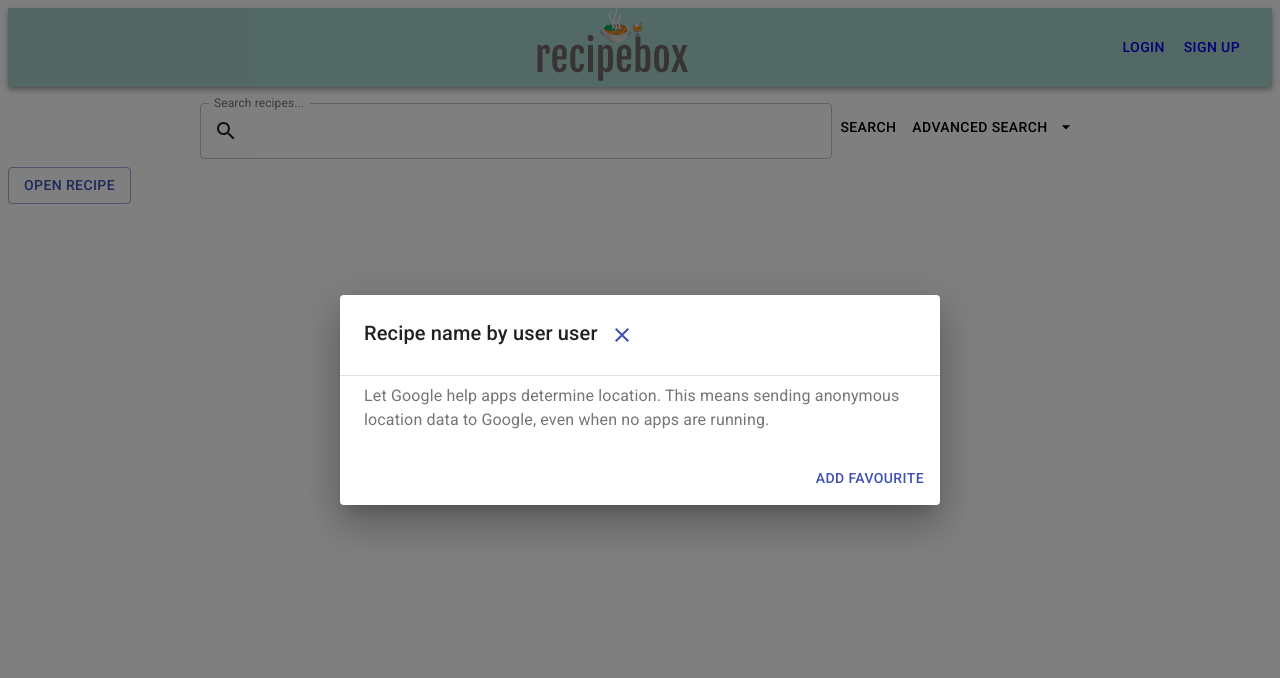
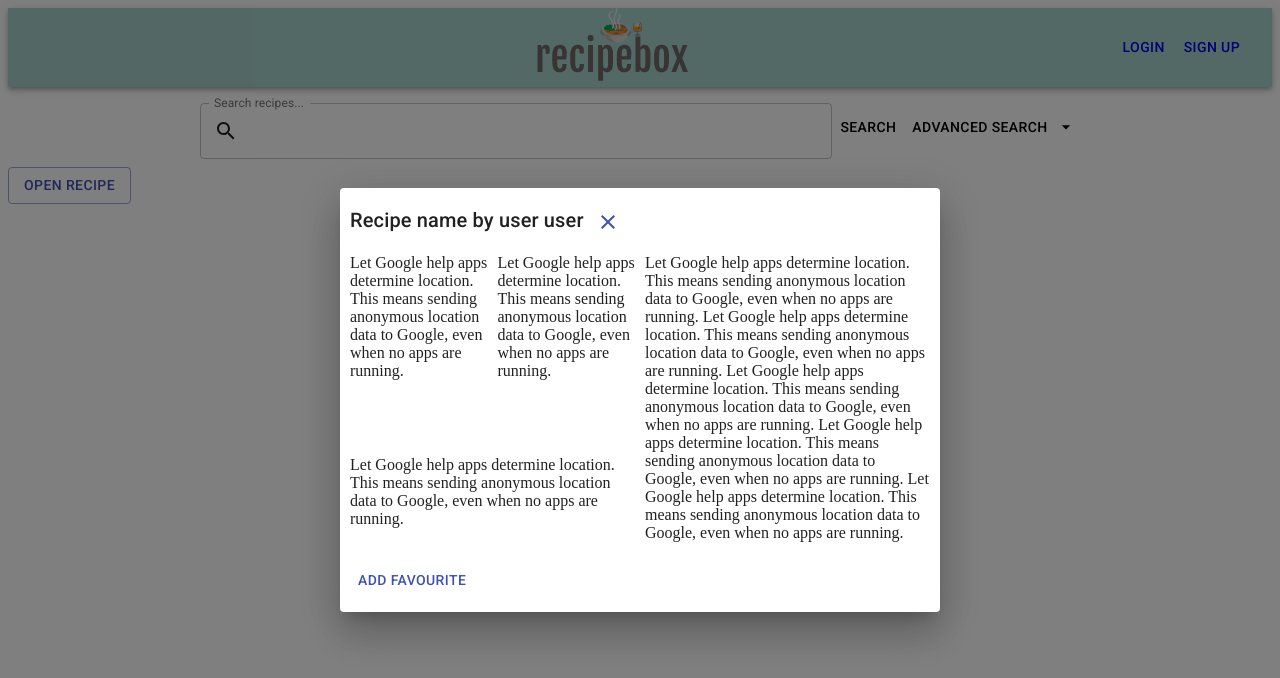
Before and after one commit to wuocci/recipes, a React (Create React App) app in the folder frontend/: page / in a window 1280 px wide. Both pictures are taken after a click on the button "OPEN RECIPE". Shown: the top 678 px of the page. Built offline with nearby package versions, Linux system fonts and the light colour scheme; the HTML template or start-up script is replaced by a standard one.

Commit message:
Fix some syntax and add a CSS-grid to recipeDialog

```diff
--- a/frontend/src/components/RecipeDialog.js
+++ b/frontend/src/components/RecipeDialog.js
@@ -10,7 +10,8 @@ import CloseIcon from '@material-ui/icons/Close';
 import IconButton from '@material-ui/core/IconButton';
 import Close from '@material-ui/icons/Close';
 
-export default function AlertDialog() {
+
+const AlertDialog = () => {
   const [open, setOpen] = React.useState(false);
 
   const handleClickOpen = () => {
@@ -26,6 +27,7 @@ export default function AlertDialog() {
       <Button variant="outlined" color="primary" onClick={handleClickOpen}>
         Open recipe
       </Button>
+
       <Dialog
         open={open}
         onClose={handleClose}
@@ -33,24 +35,54 @@ export default function AlertDialog() {
         aria-describedby="alert-dialog-description"
         className="recipe-dialog"
       >
-        <DialogTitle id="alert-dialog-title">{"Recipe name by user user"}
+
+          <DialogContent class="recipeDialogContent">
+          <div class="recipeContainer">
+            <DialogTitle class="recipeTitle" id="alert-dialog-title">{"Recipe name by user user"}
               <IconButton onClick={handleClose} color="primary">
-            <Close/>
+                <Close />
               </IconButton>
             </DialogTitle>
-        <Divider/>
-        <DialogContent>
-          <DialogContentText id="recipe">
+
+            <DialogContentText class="recipeSlides">
               Let Google help apps determine location. This means sending anonymous location data to
               Google, even when no apps are running.
             </DialogContentText>
-        </DialogContent>
-        <DialogActions>
+
+            <DialogContentText class="recipeSpecs">
+              Let Google help apps determine location. This means sending anonymous location data to
+              Google, even when no apps are running.
+            </DialogContentText>
+
+            <DialogContentText class="recipeInstructions">
+              Let Google help apps determine location. This means sending anonymous location data to
+              Google, even when no apps are running.
+              Let Google help apps determine location. This means sending anonymous location data to
+              Google, even when no apps are running.
+              Let Google help apps determine location. This means sending anonymous location data to
+              Google, even when no apps are running.
+              Let Google help apps determine location. This means sending anonymous location data to
+              Google, even when no apps are running.
+              Let Google help apps determine location. This means sending anonymous location data to
+              Google, even when no apps are running.
+            </DialogContentText>
+
+            <DialogContentText class="recipeIngredients">
+              Let Google help apps determine location. This means sending anonymous location data to
+              Google, even when no apps are running.
+            </DialogContentText>
+
+            <DialogActions class="recipeFavorite" >
               <Button onClick={handleClose} color="primary" autoFocus>
                 Add favourite
               </Button>
             </DialogActions>
+            </div>
+          </DialogContent>
+
       </Dialog>
     </div>
   );
 }
+
+export default AlertDialog;
--- a/frontend/src/components/RecipeGrid.js
+++ b/frontend/src/components/RecipeGrid.js
@@ -42,7 +42,7 @@ const useStyles = makeStyles((theme) => ({
  *   },
  * ];
  */
-export default function TitlebarImageList() {
+const TitlebarImageList = () => {
   const classes = useStyles();
 
   return (
@@ -69,3 +69,5 @@ export default function TitlebarImageList() {
     </div>
   );
 }
+
+export default TitlebarImageList;
--- a/frontend/src/css/App.css
+++ b/frontend/src/css/App.css
@@ -96,3 +96,61 @@ h1{
 .MuiAutocomplete-root{
   width: 50%;
 }
+
+/* Divider CSS */
+.MuiDivider-root {
+  margin-left: 50% !important;
+  height: 75% !important;
+}
+
+/* Recipedialog CSS-Grid */
+
+.recipeContainer {
+  display: grid;
+  margin: 10px;
+  column-gap: 10px;
+  grid-template-columns: repeat(4, 4fr);
+  grid-template-rows: [first-line] 10% [second-line] 50% [third-line] 30% [fourth-line] auto [end];
+}
+
+.recipeTitle {
+  grid-column-start: 1;
+  grid-column-end: span 4;
+  grid-row-start: 1;
+  grid-row-end: 1;
+}
+
+.recipeSlides {
+  grid-column-start: 1;
+  grid-column-end: 1;
+  grid-row-start: 2;
+  grid-row-end: 3;
+}
+
+.recipeSpecs {
+  grid-column-start: 2;
+  grid-column-end: 2;
+  grid-row-start: 2;
+  grid-row-end: 2;
+}
+
+.recipeInstructions {
+  grid-column-start: 3;
+  grid-column-end: span 2;
+  grid-row-start: 2;
+  grid-row-end: 4;
+}
+
+.recipeIngredients {
+  grid-column-start: 1;
+  grid-column-end: span 2;
+  grid-row-start: 3;
+  grid-row-end: 4;
+}
+
+.recipeFavorite {
+  grid-column-start: 1;
+  grid-column-end: 1;
+  grid-row-start: 4;
+  grid-row-end: 4;
+}
```
Also changed, not shown: 1 other file (tests, documents, lock files or other folders). Lines whose indentation alone changed are shown as unchanged.
